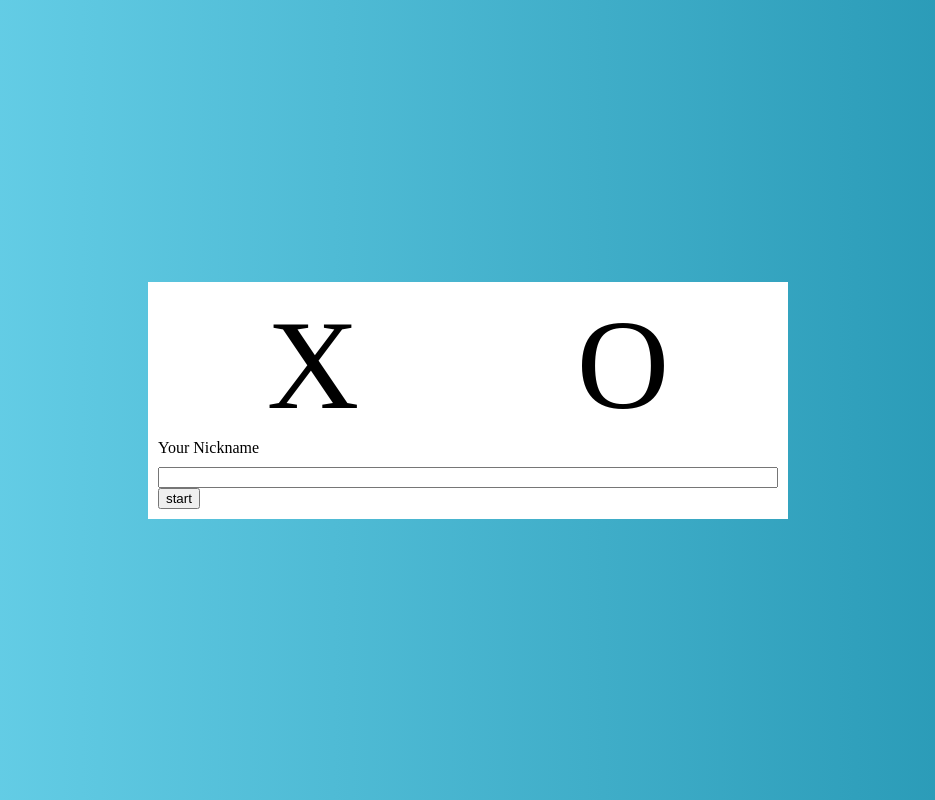
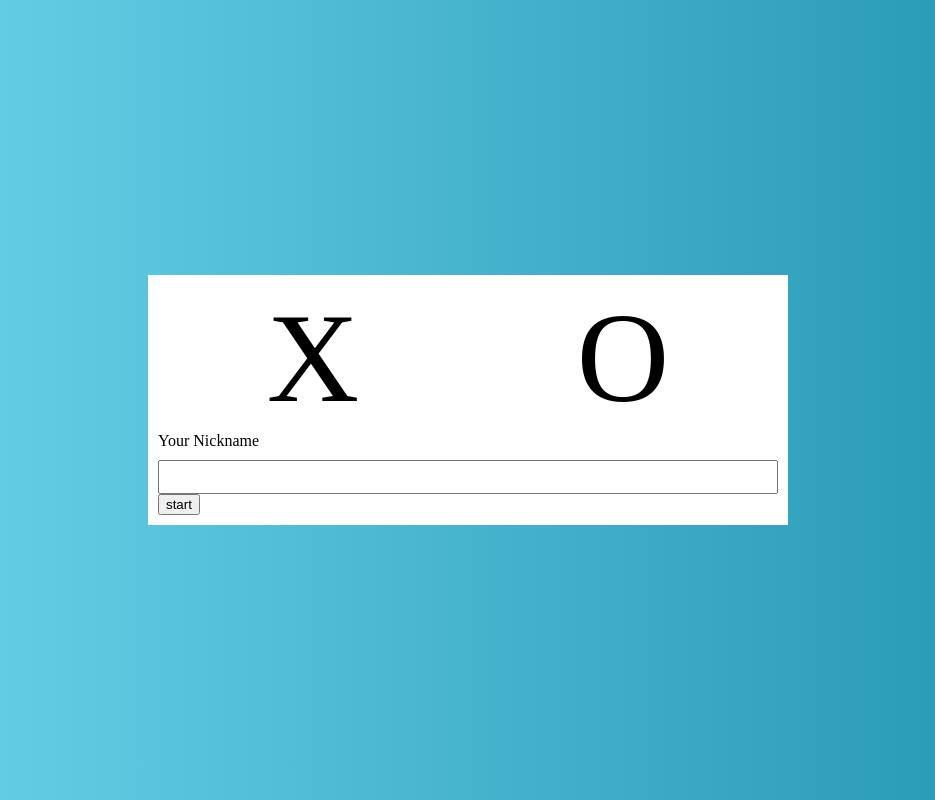
Before and after one commit to hamidrezatakloo/tic-tac-teo, a plain HTML site: page index.html in a window 1280 px wide. Shown: the whole page, without its empty margins (172-1107 px from the left). Drawn offline with Linux system fonts and the light colour scheme.

Commit message:
Set font-size for input

```diff
--- a/style.css
+++ b/style.css
@@ -33,3 +33,7 @@ body{
     flex-direction: column;
     gap: 10px;
 }
+
+.playerName{
+    font-size: 1.5rem;
+}
```
